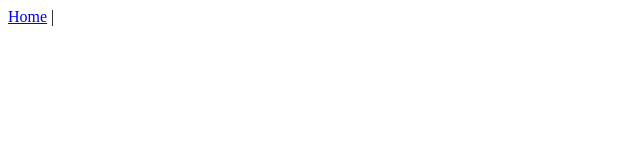
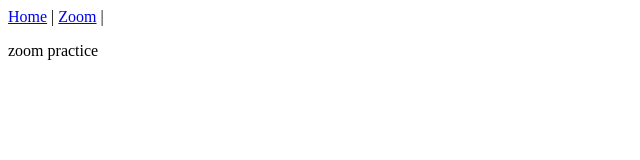
Before and after one commit to mogumogu-tatsugoro/vue-practice-box, a Vue app: page /zoom in a window 1280 px wide. Shown: the top 160 px of the page, without its empty margins (0-640 px from the left). Built offline with nearby package versions, Linux system fonts and the light colour scheme.

Commit message:
implement routing zoom page

```diff
--- a/src/App.vue
+++ b/src/App.vue
@@ -2,6 +2,7 @@
   <div id="app">
     <div id="nav">
       <router-link to="/">Home</router-link> |
+      <router-link to="/Zoom">Zoom</router-link> |
     </div>
     <router-view/>
   </div>
--- a/src/router/index.js
+++ b/src/router/index.js
@@ -1,6 +1,7 @@
 import Vue from 'vue'
 import VueRouter from 'vue-router'
 import Home from '../views/Home.vue'
+import Zoom from '../views/Zoom.vue'
 
 Vue.use(VueRouter)
 
@@ -9,6 +10,11 @@ const routes = [
     path: '/',
     name: 'home',
     component: Home
+  },
+  {
+    path: '/zoom',
+    name: 'zoom',
+    component: Zoom
   }
 ]
 
--- /dev/null
+++ b/src/views/Zoom.vue
@@ -0,0 +1,5 @@
+<template>
+  <div>
+    <p>zoom practice</p>
+  </div>
+</template>
```
